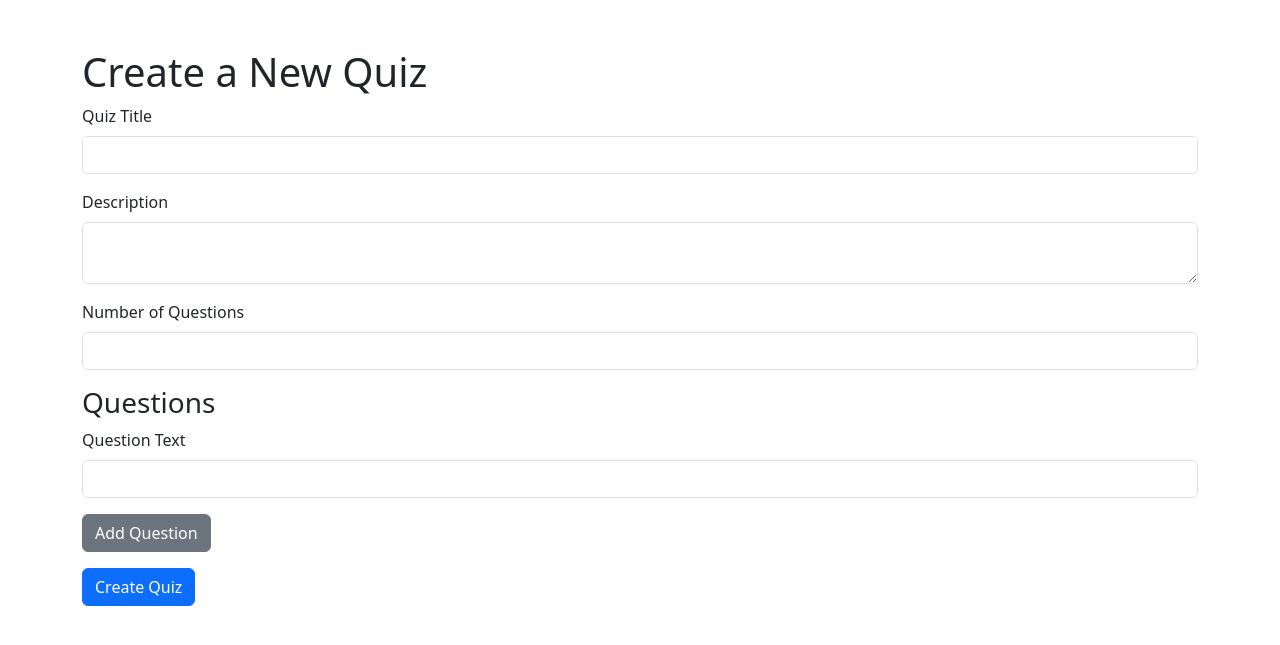
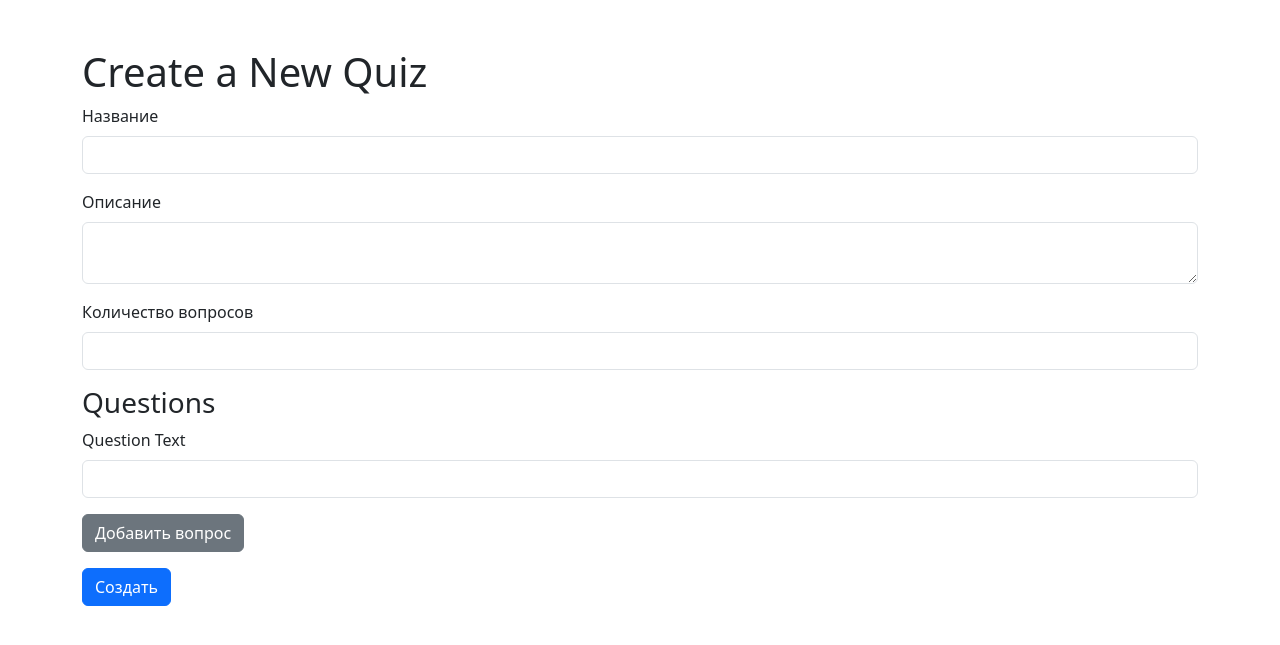
Before and after one commit to Njves/FastQuiz, a Flask app: page /create in a window 1280 px wide. Shown: the top 645 px of the page. Run offline with Flask 2, Linux system fonts and the light colour scheme.

Commit message:
русский язык

```diff
--- a/app/main/forms/forms.py
+++ b/app/main/forms/forms.py
@@ -6,8 +6,8 @@ class QuestionForm(FlaskForm):
     question_text = StringField('Question Text', validators=[DataRequired()])
 
 class QuizForm(FlaskForm):
-    title = StringField('Quiz Title', validators=[DataRequired()])
-    description = TextAreaField('Description', validators=[DataRequired()])
-    count_question = IntegerField('Number of Questions', validators=[DataRequired()])
+    title = StringField('Название', validators=[DataRequired()])
+    description = TextAreaField('Описание', validators=[DataRequired()])
+    count_question = IntegerField('Количество вопросов', validators=[DataRequired()])
     questions = FieldList(FormField(QuestionForm), min_entries=1)
-    submit = SubmitField('Create Quiz')
+    submit = SubmitField('Создать')
--- a/app/templates/quiz/create.html
+++ b/app/templates/quiz/create.html
@@ -39,7 +39,7 @@
                 {% endfor %}
             </div>
 
-            <button type="button" id="add-question" class="btn btn-secondary">Add Question</button>
+            <button type="button" id="add-question" class="btn btn-secondary">Добавить вопрос</button>
 
             <div class="mt-3">
                 {{ form.submit(class="btn btn-primary") }}
```
